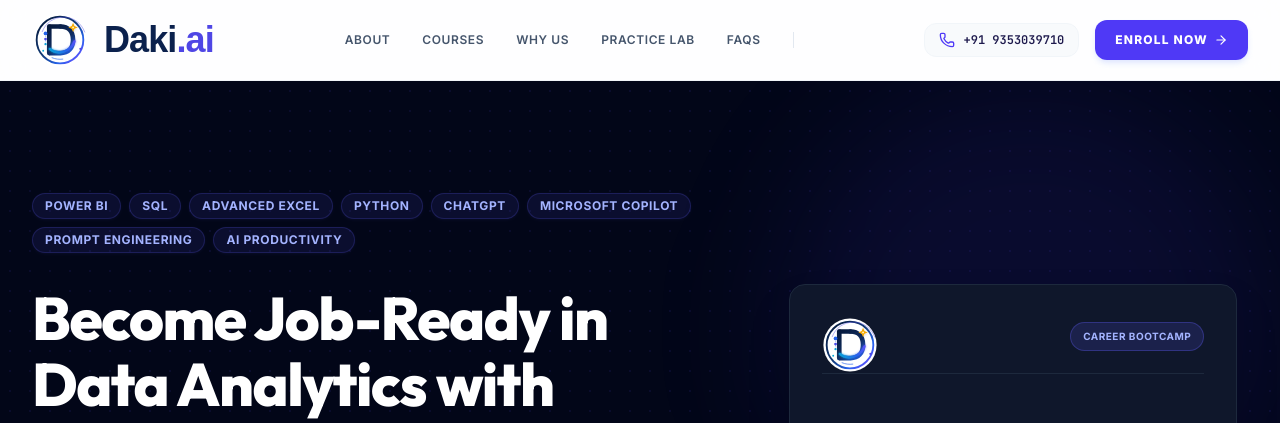
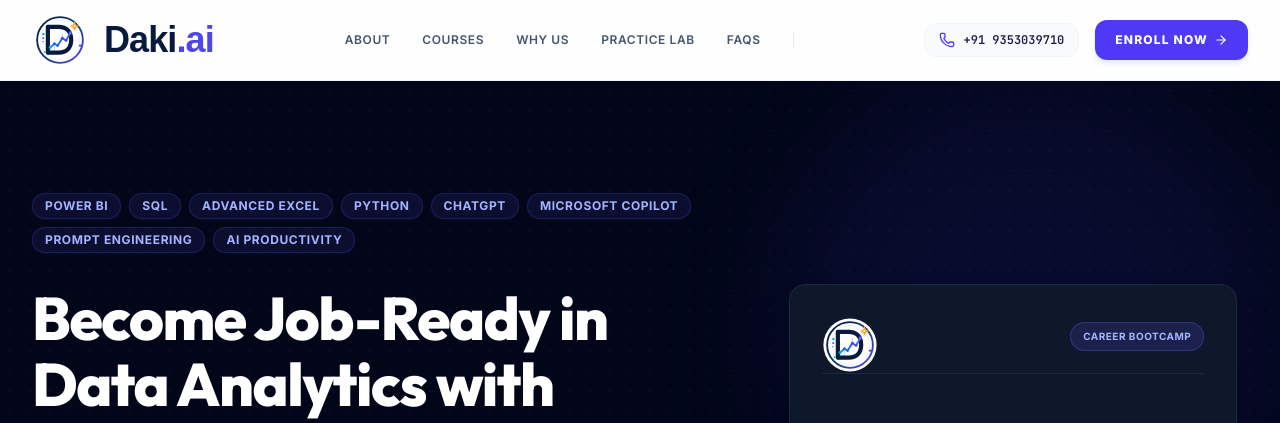
Before and after one commit to dakibengaluru-bot/daki-institute, a React (Vite) app: page / in a window 1280 px wide. Shown: the top 423 px of the page. Built offline with nearby package versions, Linux system fonts and the light colour scheme.

Commit message:
Update Logo.tsx

```diff
--- a/src/components/Logo.tsx
+++ b/src/components/Logo.tsx
@@ -24,68 +24,48 @@
       aria-label="Daki.ai logo"
     >
       <defs>
-        {/* Main orbit gradient */}
+        {/* Main navy to violet gradient */}
         <linearGradient
-          id="dakiOrbit"
-          x1="15"
-          y1="15"
-          x2="105"
-          y2="105"
+          id="dakiMain"
+          x1="18"
+          y1="18"
+          x2="102"
+          y2="102"
           gradientUnits="userSpaceOnUse"
         >
-          <stop offset="0%" stopColor="#071a3d" />
-          <stop offset="48%" stopColor="#123b78" />
-          <stop offset="75%" stopColor="#2563eb" />
-          <stop offset="100%" stopColor="#6d4aff" />
+          <stop offset="0%" stopColor="#071A3D" />
+          <stop offset="55%" stopColor="#123B78" />
+          <stop offset="100%" stopColor="#4F46E5" />
         </linearGradient>
 
-        {/* Main D gradient */}
+        {/* Data blue gradient */}
         <linearGradient
-          id="dakiDGradient"
-          x1="38"
-          y1="30"
-          x2="88"
-          y2="92"
+          id="dakiData"
+          x1="30"
+          y1="90"
+          x2="92"
+          y2="35"
           gradientUnits="userSpaceOnUse"
         >
-          <stop offset="0%" stopColor="#071a3d" />
-          <stop offset="55%" stopColor="#102d61" />
-          <stop offset="100%" stopColor="#2563eb" />
+          <stop offset="0%" stopColor="#06B6D4" />
+          <stop offset="50%" stopColor="#2563EB" />
+          <stop offset="100%" stopColor="#6366F1" />
         </linearGradient>
 
-        {/* Digital ribbon */}
+        {/* Gold AI gradient */}
         <linearGradient
-          id="dakiRibbon"
-          x1="35"
-          y1="85"
-          x2="94"
-          y2="42"
+          id="dakiGold"
+          x1="70"
+          y1="20"
+          x2="90"
+          y2="40"
           gradientUnits="userSpaceOnUse"
         >
-          <stop offset="0%" stopColor="#08a9d6" />
-          <stop offset="45%" stopColor="#2563eb" />
-          <stop offset="100%" stopColor="#7148ff" />
+          <stop offset="0%" stopColor="#FFD34E" />
+          <stop offset="100%" stopColor="#F59E0B" />
         </linearGradient>
 
-        {/* Soft blue glow */}
-        <filter
-          id="dakiGlow"
-          x="-50%"
-          y="-50%"
-          width="200%"
-          height="200%"
-        >
-          <feGaussianBlur
-            stdDeviation="2.5"
-            result="blur"
-          />
-          <feMerge>
-            <feMergeNode in="blur" />
-            <feMergeNode in="SourceGraphic" />
-          </feMerge>
-        </filter>
-
-        {/* Shadow */}
+        {/* Soft shadow */}
         <filter
           id="dakiShadow"
           x="-30%"
@@ -97,7 +77,7 @@
             dx="0"
             dy="2"
             stdDeviation="2"
-            floodColor="#071a3d"
+            floodColor="#071A3D"
             floodOpacity="0.18"
           />
         </filter>
@@ -111,145 +91,207 @@
         fill="white"
       />
 
-      {/* Complete outer orbit */}
+      {/* Complete outer circle */}
       <circle
         cx="60"
         cy="60"
-        r="50"
-        stroke="url(#dakiOrbit)"
+        r="49"
+        stroke="url(#dakiMain)"
         strokeWidth="4"
       />
 
-      {/* Small secondary orbit accent */}
-      <path
-        d="M22 42C29 23 47 11 68 11C89 11 106 24 113 43"
-        stroke="#4f46e5"
-        strokeWidth="1.8"
-        strokeLinecap="round"
-        opacity="0.5"
+      {/* Inner subtle orbit */}
+      <circle
+        cx="60"
+        cy="60"
+        r="42"
+        stroke="#2563EB"
+        strokeWidth="1"
+        opacity="0.18"
       />
 
-      {/* Main futuristic D */}
+      {/* ========================= */}
+      {/* DATA-BASED D MONOGRAM     */}
+      {/* ========================= */}
 
-      {/* Vertical spine */}
+      {/* Vertical spine of D */}
       <path
-        d="M37 31V88"
-        stroke="url(#dakiDGradient)"
-        strokeWidth="10"
+        d="M34 32V87"
+        stroke="#071A3D"
+        strokeWidth="9"
         strokeLinecap="round"
       />
 
-      {/* Upper D arm */}
+      {/* Top D connection */}
       <path
-        d="M38 31H61"
-        stroke="url(#dakiDGradient)"
-        strokeWidth="10"
+        d="M35 32H57"
+        stroke="#071A3D"
+        strokeWidth="9"
         strokeLinecap="round"
       />
 
-      {/* Outer D curve */}
+      {/* D outer curve */}
       <path
-        d="M61 31C78 31 88 42 88 59.5C88 77 78 88 61 88H38"
-        stroke="url(#dakiDGradient)"
-        strokeWidth="10"
+        d="M57 32C74 32 84 42 84 59.5C84 77 74 87 57 87H35"
+        stroke="#071A3D"
+        strokeWidth="9"
         strokeLinecap="round"
         strokeLinejoin="round"
       />
 
-      {/* Futuristic cut-out inside D */}
+      {/* ========================= */}
+      {/* DATA VISUALIZATION INSIDE */}
+      {/* ========================= */}
+
+      {/* Rising analytics line */}
       <path
-        d="M58 43C67 43 73 49 73 59.5C73 70 67 76 58 76"
-        stroke="white"
-        strokeWidth="5"
+        d="M39 76L48 68L55 72L65 56L73 61L82 45"
+        stroke="url(#dakiData)"
+        strokeWidth="4"
         strokeLinecap="round"
+        strokeLinejoin="round"
       />
 
-      {/* Digital flowing ribbon across lower D */}
-      <path
-        d="M38 79C48 87 62 89 75 82C83 78 88 71 91 63"
-        stroke="url(#dakiRibbon)"
-        strokeWidth="5"
-        strokeLinecap="round"
-        filter="url(#dakiGlow)"
-      />
-
-      {/* Digital data nodes */}
-
+      {/* Data nodes */}
       <circle
-        cx="29"
-        cy="46"
-        r="4"
-        fill="#2563eb"
+        cx="39"
+        cy="76"
+        r="3"
+        fill="#06B6D4"
       />
 
       <circle
-        cx="29"
-        cy="58"
+        cx="48"
+        cy="68"
         r="3"
-        fill="#4f46e5"
+        fill="#2563EB"
       />
 
       <circle
-        cx="29"
-        cy="69"
-        r="2.5"
-        fill="#08a9d6"
+        cx="55"
+        cy="72"
+        r="3"
+        fill="#2563EB"
       />
 
-      {/* Connecting digital line */}
-      <path
-        d="M29 46V69"
-        stroke="#2563eb"
-        strokeWidth="1.5"
-        strokeDasharray="2 3"
-        opacity="0.7"
+      <circle
+        cx="65"
+        cy="56"
+        r="3"
+        fill="#4F46E5"
       />
 
-      {/* Gold AI sparkle */}
+      <circle
+        cx="73"
+        cy="61"
+        r="3"
+        fill="#4F46E5"
+      />
+
+      <circle
+        cx="82"
+        cy="45"
+        r="3.5"
+        fill="#6366F1"
+      />
+
+      {/* Small connecting data lines */}
+      <path
+        d="M39 76L39 84"
+        stroke="#06B6D4"
+        strokeWidth="1.5"
+        opacity="0.6"
+      />
+
+      <path
+        d="M48 68L48 82"
+        stroke="#2563EB"
+        strokeWidth="1.5"
+        opacity="0.45"
+      />
+
+      <path
+        d="M65 56L65 45"
+        stroke="#4F46E5"
+        strokeWidth="1.5"
+        opacity="0.4"
+      />
+
+      {/* ========================= */}
+      {/* AI SPARK                   */}
+      {/* ========================= */}
+
       <g filter="url(#dakiShadow)">
         <path
-          d="M88 23
-             L91 30
-             L98 33
-             L91 36
-             L88 43
-             L85 36
-             L78 33
-             L85 30
-             Z"
-          fill="#f5a900"
+          d="
+            M91 20
+            L94 27
+            L101 30
+            L94 33
+            L91 40
+            L88 33
+            L81 30
+            L88 27
+            Z
+          "
+          fill="url(#dakiGold)"
         />
 
         <circle
-          cx="88"
-          cy="33"
+          cx="91"
+          cy="30"
           r="2"
-          fill="#fff4c2"
+          fill="#FFF7D6"
         />
       </g>
 
-      {/* Tiny orbit nodes */}
+      {/* ========================= */}
+      {/* DIGITAL PIXELS             */}
+      {/* ========================= */}
+
+      <rect
+        x="22"
+        y="45"
+        width="5"
+        height="5"
+        rx="1"
+        fill="#06B6D4"
+      />
+
+      <rect
+        x="22"
+        y="54"
+        width="4"
+        height="4"
+        rx="1"
+        fill="#2563EB"
+      />
+
+      <rect
+        x="22"
+        y="62"
+        width="3"
+        height="3"
+        rx="1"
+        fill="#4F46E5"
+      />
+
+      {/* ========================= */}
+      {/* SMALL ORBIT POINTS         */}
+      {/* ========================= */}
+
       <circle
-        cx="104"
-        cy="79"
+        cx="103"
+        cy="72"
         r="2.5"
-        fill="#4f46e5"
+        fill="#4F46E5"
       />
 
       <circle
-        cx="24"
-        cy="83"
+        cx="27"
+        cy="86"
         r="2"
-        fill="#08a9d6"
-      />
-
-      {/* Bottom blue accent */}
-      <path
-        d="M43 98C50 101 58 102 66 101"
-        stroke="#2563eb"
-        strokeWidth="2"
-        strokeLinecap="round"
-        opacity="0.7"
+        fill="#06B6D4"
       />
     </svg>
   );
@@ -267,7 +309,7 @@
   return (
     <div
       className={`flex items-center gap-4 whitespace-nowrap ${className} ${
-        isDark ? 'text-white' : 'text-[#0b214d]'
+        isDark ? 'text-white' : 'text-[#071A3D]'
       }`}
     >
       <LogoIcon />
@@ -280,14 +322,14 @@
         }}
       >
         <span
-          className="text-[#0b214d]"
+          className="text-[#071A3D]"
           style={{ textTransform: 'none' }}
         >
           Daki
         </span>
 
         <span
-          className="text-[#4f46e5]"
+          className="text-[#4F46E5]"
           style={{ textTransform: 'none' }}
         >
           .ai
```
